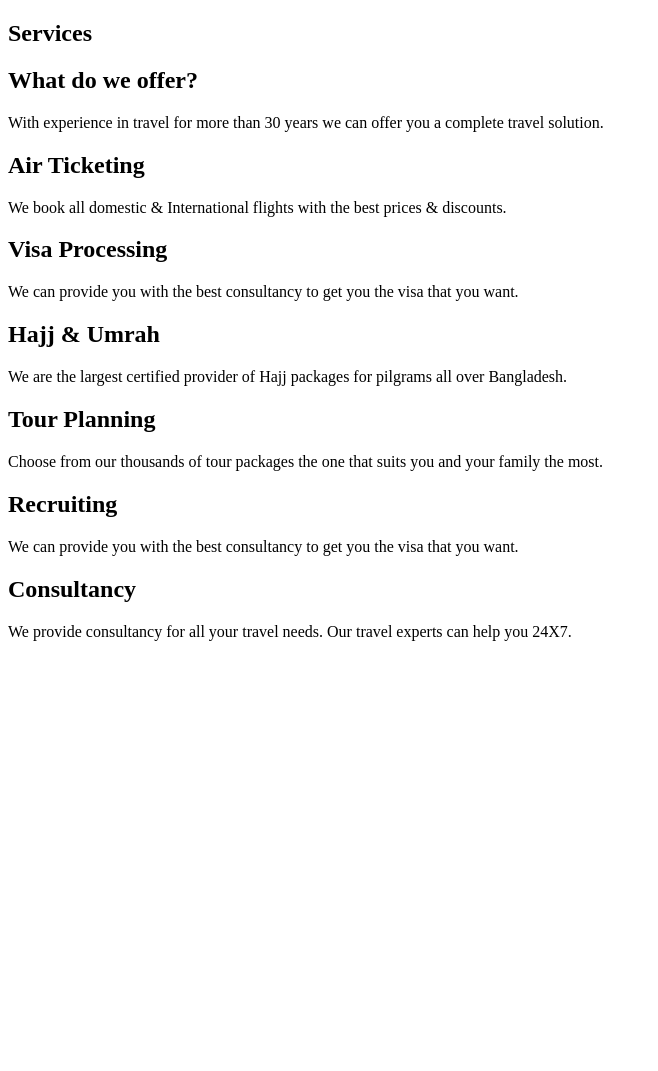
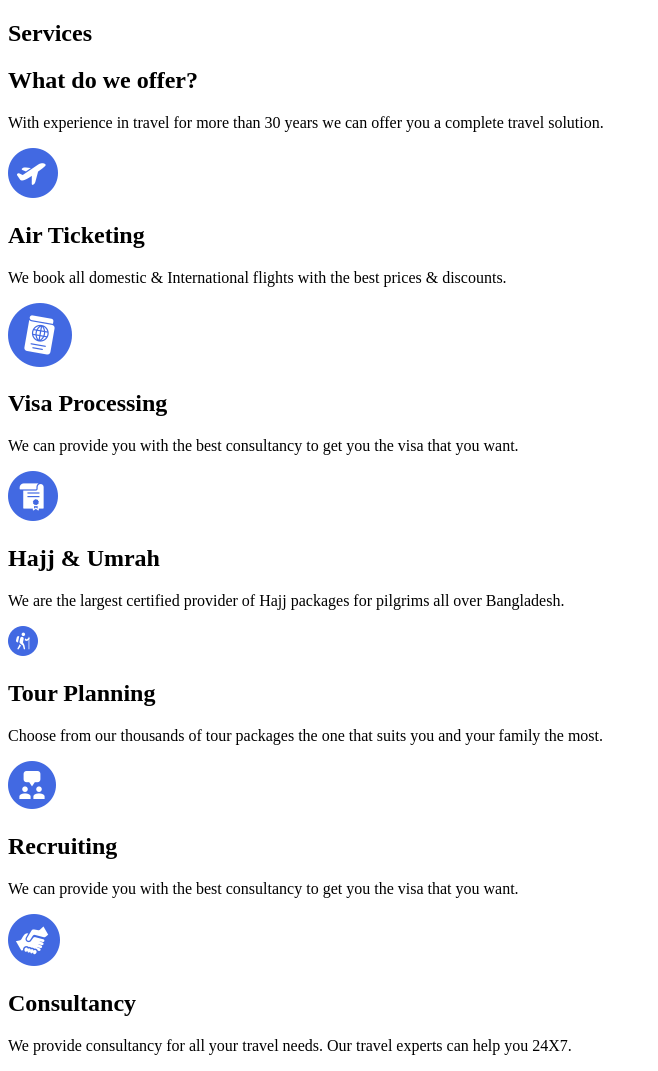
Before and after one commit to agustina-serrano/-image-based-web-project, a plain HTML site: page index.html in a window 1280 px wide. Shown: the whole page, without its empty margins (0-658 px from the left). Before the commit the page ends 800 px from the top, so only its background shows below. Drawn offline with Linux system fonts and the light colour scheme.

Commit message:
incorporé los iconos en la estructura html

```diff
--- a/index.html
+++ b/index.html
@@ -14,26 +14,32 @@
         </div>
         <div class="services-card">
             <div>
+                <img src="img/img1.png" alt="airplane-takeoff">
                 <h1>Air Ticketing</h1>
                 <p>We book all domestic & International flights with the best prices & discounts.</p>
             </div>
             <div>
+                <img src="img/img2.png" alt="passport">
                 <h1>Visa Processing</h1>
                 <p>We can provide you with the best consultancy to get you the visa that you want.</p>
             </div>
             <div>
+                <img src="img/img3.png" alt="certificate">
                 <h1>Hajj & Umrah</h1>
-                <p>We are the largest certified provider of Hajj packages for pilgrams all over Bangladesh.</p>
+                <p>We are the largest certified provider of Hajj packages for pilgrims all over Bangladesh.</p>
             </div>
             <div>
+                <img src="img/img4.png" alt="hiking">
                 <h1>Tour Planning</h1>
                 <p>Choose from our thousands of tour packages the one that suits you and your family the most.</p>
             </div>
             <div>
+                <img src="img/img5.png" alt="team">
                 <h1>Recruiting</h1>
                 <p>We can provide you with the best consultancy to get you the visa that you want.</p>
             </div>
             <div>
+                <img src="img/img6.png" alt="handshake">
                 <h1>Consultancy</h1>
                 <p>We provide consultancy for all your travel needs. Our travel experts can help you 24X7.</p>
             </div>
```
